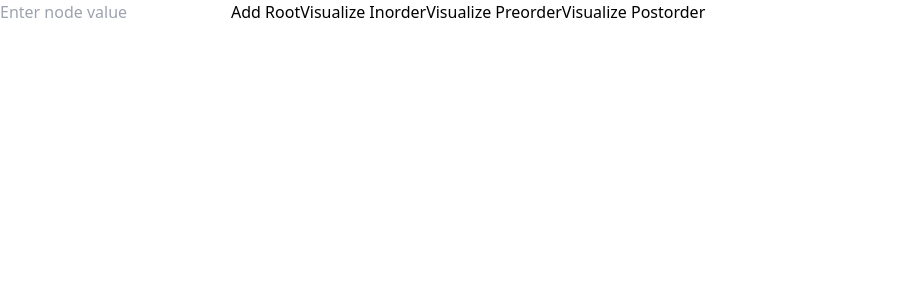
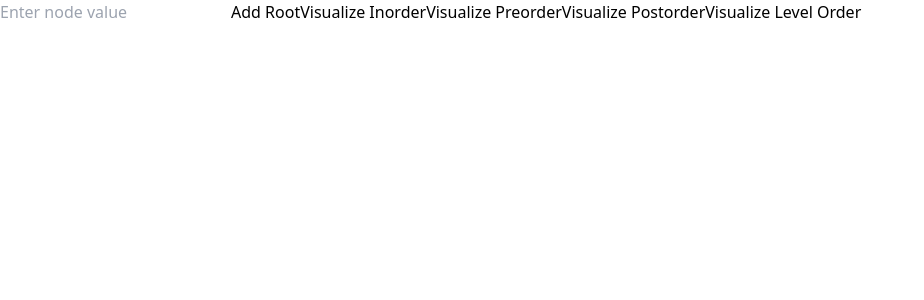
Before and after one commit to Mohit2005123/calcify-n, a Next.js app: page /visualizer/binarytree in a window 1280 px wide. Shown: the top 300 px of the page, without its empty margins (0-924 px from the left). Built offline with nearby package versions, Linux system fonts and the light colour scheme.

Commit message:
Added level order traversal

```diff
--- a/src/app/visualizer/binarytree/page.jsx
+++ b/src/app/visualizer/binarytree/page.jsx
@@ -1,6 +1,6 @@
 "use client"
 import { useState, useRef } from 'react';
-import { inorderTraversal, preorderTraversal, postorderTraversal } from '@/components/binarytree/traversalAlgo';
+import { inorderTraversal, preorderTraversal, postorderTraversal, levelOrderTraversal } from '@/components/binarytree/traversalAlgo';
 const BinaryTree = () => {
   const [nodes, setNodes] = useState([]);
   const [selectedNode, setSelectedNode] = useState(null);
@@ -222,6 +222,26 @@ const BinaryTree = () => {
     setLines(updatedLines);
   };
 
+  // Level order traversal function
+  // const levelOrderTraversal = (root, getLeftChild, getRightChild) => {
+  //   if (!root) return [];
+  //   const queue = [root];
+  //   const result = [];
+
+  //   while (queue.length > 0) {
+  //     const node = queue.shift();
+  //     result.push(node);
+
+  //     const leftChild = getLeftChild(node);
+  //     const rightChild = getRightChild(node);
+
+  //     if (leftChild) queue.push(leftChild);
+  //     if (rightChild) queue.push(rightChild);
+  //   }
+
+  //   return result;
+  // };
+
   return (
     <div className="w-full h-screen bg-gray-100 p-4">
       {/* Control Panel */}
@@ -268,6 +288,9 @@ const BinaryTree = () => {
         </button>
         <button onClick={() => visualizeTraversal(postorderTraversal)} className="px-4 py-2 bg-red-500 hover:bg-red-600 text-white rounded-md">
           Visualize Postorder
+        </button>
+        <button onClick={() => visualizeTraversal(levelOrderTraversal)} className="px-4 py-2 bg-teal-500 hover:bg-teal-600 text-white rounded-md">
+          Visualize Level Order
         </button>
       </div>
 
--- a/src/components/binarytree/traversalAlgo.js
+++ b/src/components/binarytree/traversalAlgo.js
@@ -24,3 +24,21 @@ export const inorderTraversal = (node, getLeftChild, getRightChild, visited = []
     visited.push(node);
     return visited;
   };
+   export const levelOrderTraversal = (root, getLeftChild, getRightChild) => {
+    if (!root) return [];
+    const queue = [root];
+    const result = [];
+
+    while (queue.length > 0) {
+      const node = queue.shift();
+      result.push(node);
+
+      const leftChild = getLeftChild(node);
+      const rightChild = getRightChild(node);
+
+      if (leftChild) queue.push(leftChild);
+      if (rightChild) queue.push(rightChild);
+    }
+
+    return result;
+  };
```
